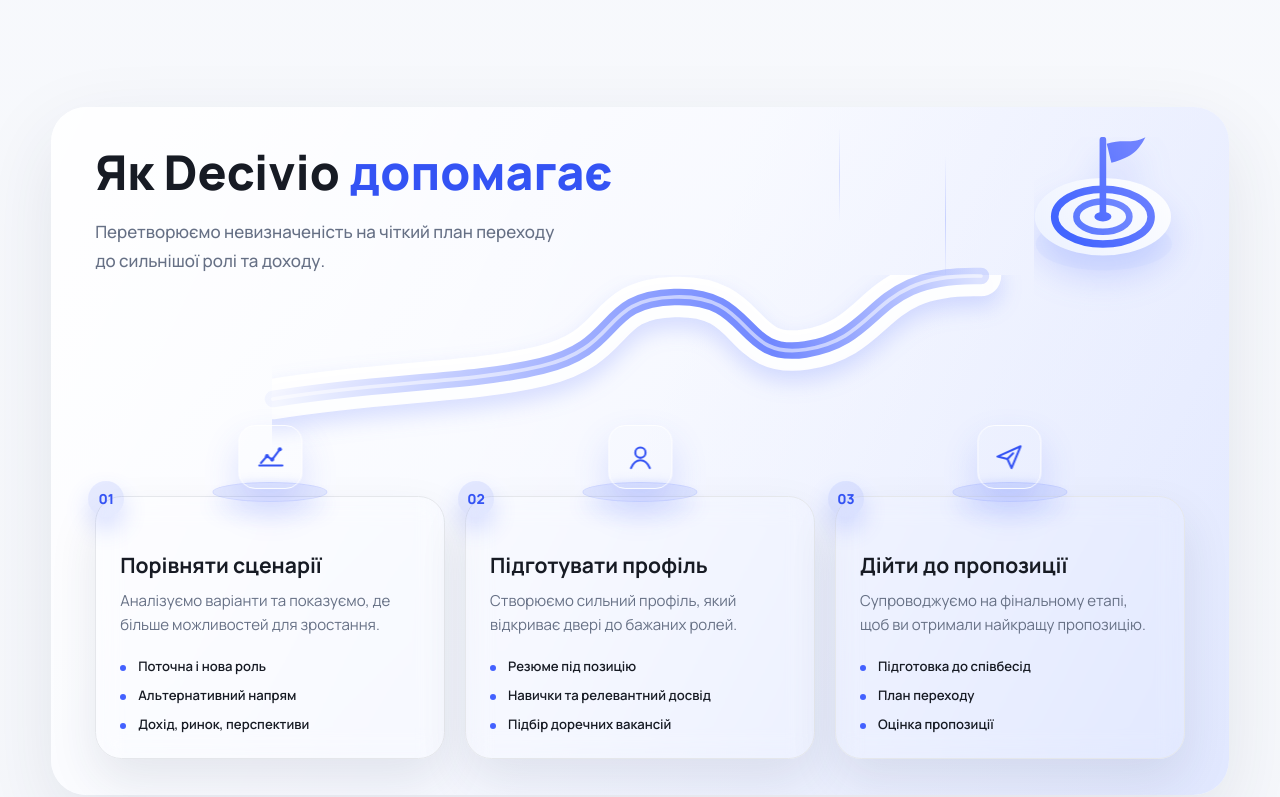
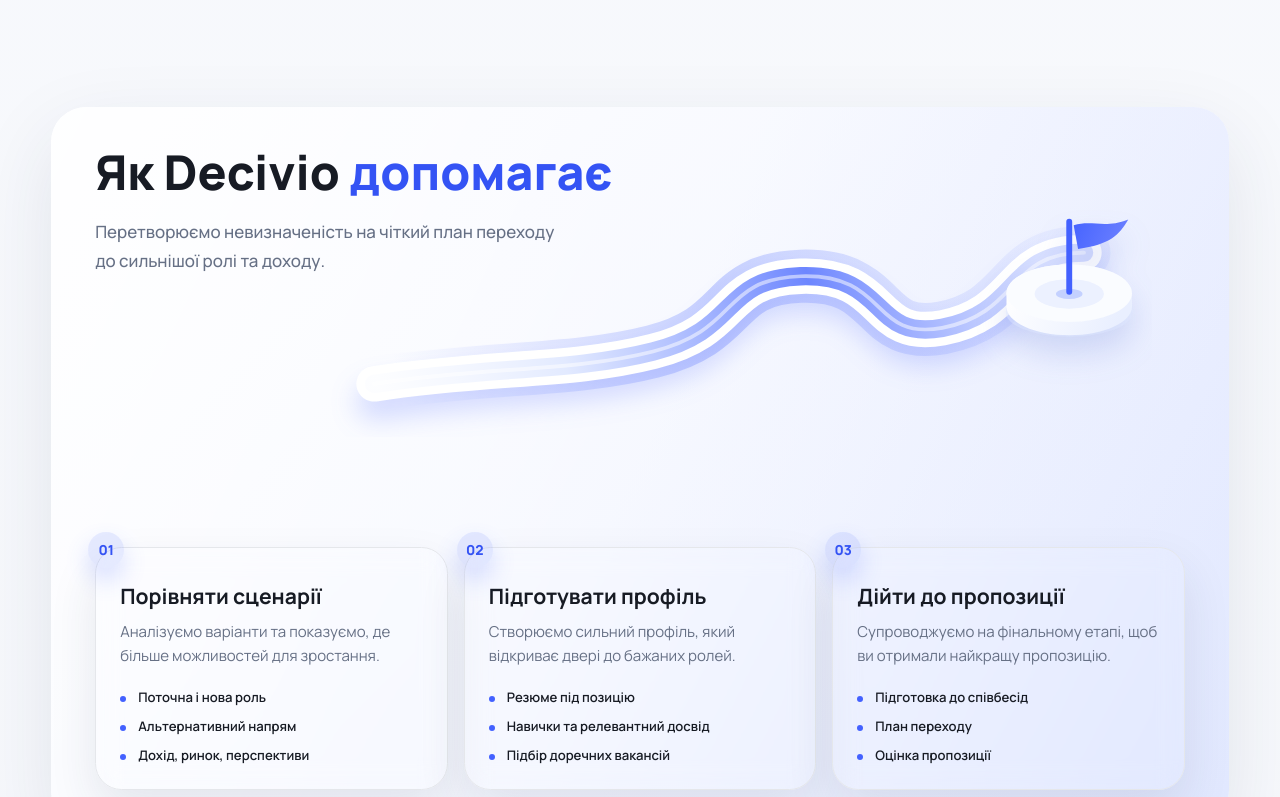
Before and after one commit to metalslasher/decivio-saas, a Next.js app: page / in a window 1280 px wide. Shown: the part 5984-6781 px from the top of the page. Built offline with nearby package versions, Linux system fonts and the light colour scheme; no server answers.

Commit message:
Clean up homepage help visual

```diff
--- a/src/app/page.tsx
+++ b/src/app/page.tsx
@@ -145,25 +145,19 @@ const careerHelpStages = [
     step: "01",
     title: "Порівняти сценарії",
     description: "Аналізуємо варіанти та показуємо, де більше можливостей для зростання.",
-    bullets: ["Поточна і нова роль", "Альтернативний напрям", "Дохід, ринок, перспективи"],
-    icon: "chart",
-    accentClass: "bg-[rgba(67,97,255,0.12)] text-[var(--accent-strong)]"
+    bullets: ["Поточна і нова роль", "Альтернативний напрям", "Дохід, ринок, перспективи"]
   },
   {
     step: "02",
     title: "Підготувати профіль",
     description: "Створюємо сильний профіль, який відкриває двері до бажаних ролей.",
-    bullets: ["Резюме під позицію", "Навички та релевантний досвід", "Підбір доречних вакансій"],
-    icon: "profile",
-    accentClass: "bg-[rgba(67,97,255,0.12)] text-[var(--accent-strong)]"
+    bullets: ["Резюме під позицію", "Навички та релевантний досвід", "Підбір доречних вакансій"]
   },
   {
     step: "03",
     title: "Дійти до пропозиції",
     description: "Супроводжуємо на фінальному етапі, щоб ви отримали найкращу пропозицію.",
-    bullets: ["Підготовка до співбесід", "План переходу", "Оцінка пропозиції"],
-    icon: "send",
-    accentClass: "bg-[rgba(67,97,255,0.12)] text-[var(--accent-strong)]"
+    bullets: ["Підготовка до співбесід", "План переходу", "Оцінка пропозиції"]
   }
 ] as const;
 
@@ -802,75 +796,6 @@ function FeatureStackCard({ item, index }: { item: FeatureShowcase; index: numbe
   );
 }
 
-type CareerHelpStage = (typeof careerHelpStages)[number];
-
-function CareerStageIcon({ icon }: { icon: CareerHelpStage["icon"] }) {
-  if (icon === "chart") {
-    return (
-      <svg viewBox="0 0 42 42" className="h-9 w-9 fill-none" aria-hidden="true">
-        <path d="M8 31h27" stroke="currentColor" strokeWidth="2.4" strokeLinecap="round" />
-        <path d="M10 28l7-8 6 4 9-12" stroke="currentColor" strokeWidth="2.4" strokeLinecap="round" strokeLinejoin="round" />
-        <circle cx="17" cy="20" r="2.4" fill="currentColor" />
-        <circle cx="23" cy="24" r="2.4" fill="currentColor" />
-        <circle cx="32" cy="12" r="2.4" fill="currentColor" />
-      </svg>
-    );
-  }
-
-  if (icon === "profile") {
-    return (
-      <svg viewBox="0 0 42 42" className="h-9 w-9 fill-none" aria-hidden="true">
-        <circle cx="21" cy="16" r="6" stroke="currentColor" strokeWidth="2.4" />
-        <path d="M10 34c2.6-6.2 6.4-9.2 11-9.2s8.4 3 11 9.2" stroke="currentColor" strokeWidth="2.4" strokeLinecap="round" />
-      </svg>
-    );
-  }
-
-  return (
-    <svg viewBox="0 0 42 42" className="h-9 w-9 fill-none" aria-hidden="true">
-      <path
-        d="M7 20.5 34 8.5 23.5 34l-4.8-10.7L7 20.5Z"
-        stroke="currentColor"
-        strokeWidth="2.4"
-        strokeLinecap="round"
-        strokeLinejoin="round"
-      />
-      <path d="m18.7 23.3 6.6-6.6" stroke="currentColor" strokeWidth="2.4" strokeLinecap="round" />
-    </svg>
-  );
-}
-
-function CareerTargetGraphic() {
-  return (
-    <div className="pointer-events-none absolute right-[2%] top-0 hidden h-52 w-52 lg:block" aria-hidden="true">
-      <svg viewBox="0 0 220 220" className="h-full w-full overflow-visible fill-none">
-        <defs>
-          <linearGradient id="career-target-gradient" x1="54" x2="160" y1="138" y2="38" gradientUnits="userSpaceOnUse">
-            <stop stopColor="#eef3ff" />
-            <stop offset="1" stopColor="#ffffff" />
-          </linearGradient>
-          <linearGradient id="career-target-accent" x1="68" x2="155" y1="123" y2="62" gradientUnits="userSpaceOnUse">
-            <stop stopColor="#4265ff" />
-            <stop offset="1" stopColor="#6f82ff" />
-          </linearGradient>
-          <filter id="career-target-shadow" x="0" y="0" width="220" height="220" colorInterpolationFilters="sRGB">
-            <feDropShadow dx="0" dy="22" stdDeviation="18" floodColor="#4361ff" floodOpacity="0.2" />
-          </filter>
-        </defs>
-        <ellipse cx="113" cy="145" rx="72" ry="28" fill="#dfe7ff" opacity="0.5" />
-        <g filter="url(#career-target-shadow)">
-          <ellipse cx="112" cy="116" rx="72" ry="41" fill="url(#career-target-gradient)" />
-          <ellipse cx="112" cy="116" rx="51" ry="29" stroke="url(#career-target-accent)" strokeWidth="8" />
-          <ellipse cx="112" cy="116" rx="28" ry="16" stroke="url(#career-target-accent)" strokeWidth="7" opacity="0.88" />
-          <ellipse cx="112" cy="116" rx="9" ry="5" fill="url(#career-target-accent)" />
-          <path d="M112 113V35" stroke="url(#career-target-accent)" strokeWidth="7" strokeLinecap="round" />
-          <path d="M116 39c17-6 25 1 41-7-7 13-13 21-36 27-2-7-3-13-5-20Z" fill="url(#career-target-accent)" />
-        </g>
-      </svg>
-    </div>
-  );
-}
-
 function CareerHelpSection() {
   return (
     <section className="relative mx-auto mt-12 max-w-[80rem] md:mt-16" aria-labelledby="career-help-title">
@@ -890,63 +815,19 @@ function CareerHelpSection() {
             </p>
           </div>
 
-          <CareerTargetGraphic />
+          <div
+            className="pointer-events-none absolute right-[4%] top-[5.5rem] z-10 hidden h-[15.5rem] w-[74%] bg-contain bg-center bg-no-repeat lg:block"
+            style={{ backgroundImage: "url('/graphics/career-path-flag.svg')" }}
+            aria-hidden="true"
+          />
 
-          <svg
-            viewBox="0 0 1180 320"
-            className="pointer-events-none absolute left-[3%] top-[7.2rem] z-10 hidden h-[15rem] w-[94%] lg:block"
-            fill="none"
-            aria-hidden="true"
-          >
-            <defs>
-              <linearGradient id="career-help-road" x1="104" x2="1040" y1="236" y2="76" gradientUnits="userSpaceOnUse">
-                <stop stopColor="rgba(67,97,255,0.05)" />
-                <stop offset="0.35" stopColor="rgba(67,97,255,0.42)" />
-                <stop offset="0.7" stopColor="rgba(67,97,255,0.76)" />
-                <stop offset="1" stopColor="rgba(67,97,255,0.18)" />
-              </linearGradient>
-              <filter id="career-help-road-glow" x="0" y="0" width="1180" height="320" colorInterpolationFilters="sRGB">
-                <feDropShadow dx="0" dy="14" stdDeviation="14" floodColor="#4361ff" floodOpacity="0.2" />
-              </filter>
-            </defs>
-            <path
-              d="M100 236C248 212 362 215 458 192C566 166 535 103 635 100C742 96 720 184 810 170C914 154 894 68 1044 72"
-              stroke="rgba(255,255,255,0.94)"
-              strokeWidth="54"
-              strokeLinecap="round"
-              filter="url(#career-help-road-glow)"
-            />
-            <path
-              d="M100 236C248 212 362 215 458 192C566 166 535 103 635 100C742 96 720 184 810 170C914 154 894 68 1044 72"
-              stroke="url(#career-help-road)"
-              strokeWidth="22"
-              strokeLinecap="round"
-            />
-            <path
-              d="M100 236C248 212 362 215 458 192C566 166 535 103 635 100C742 96 720 184 810 170C914 154 894 68 1044 72"
-              stroke="rgba(255,255,255,0.55)"
-              strokeWidth="5"
-              strokeLinecap="round"
-            />
-          </svg>
-
-          <div className="pointer-events-none absolute right-[24%] top-12 hidden h-32 w-px bg-[linear-gradient(180deg,rgba(67,97,255,0),rgba(67,97,255,0.24),rgba(67,97,255,0))] lg:block" aria-hidden="true" />
-          <div className="pointer-events-none absolute right-[33%] top-5 hidden h-24 w-px bg-[linear-gradient(180deg,rgba(67,97,255,0),rgba(67,97,255,0.18),rgba(67,97,255,0))] lg:block" aria-hidden="true" />
-
-          <div className="relative z-20 mt-20 grid min-w-0 gap-x-5 gap-y-16 md:grid-cols-3 md:gap-y-5 lg:mt-[13.8rem]">
+          <div className="relative z-20 mt-9 grid min-w-0 gap-4 md:mt-16 md:grid-cols-3 lg:mt-[17rem]">
             {careerHelpStages.map((stage) => (
               <article
                 key={stage.title}
-                className="relative min-w-0 rounded-[1.65rem] border border-white/78 bg-white/72 px-5 pb-6 pt-14 shadow-[0_22px_48px_rgba(35,48,78,0.1)] backdrop-blur-md md:min-h-[15rem] md:px-6"
+                className="relative min-w-0 rounded-[1.65rem] border border-white/78 bg-white/72 px-5 pb-6 pt-8 shadow-[0_22px_48px_rgba(35,48,78,0.1)] backdrop-blur-md md:min-h-[14rem] md:px-6 md:pt-9"
               >
-                <div className="absolute -top-[4.5rem] left-1/2 flex -translate-x-1/2 flex-col items-center" aria-hidden="true">
-                  <div className="relative z-10 flex h-16 w-16 items-center justify-center rounded-[1.05rem] border border-white/85 bg-white/82 text-[var(--accent-strong)] shadow-[0_18px_36px_rgba(67,97,255,0.18)] backdrop-blur-sm">
-                    <CareerStageIcon icon={stage.icon} />
-                  </div>
-                  <div className="mt-[-0.45rem] h-5 w-[7.2rem] rounded-[50%] border border-[rgba(67,97,255,0.1)] bg-[rgba(67,97,255,0.12)] shadow-[0_12px_22px_rgba(67,97,255,0.12)]" />
-                </div>
-
-                <span className={`absolute -left-2 -top-4 flex h-9 w-9 items-center justify-center rounded-full font-display text-[0.86rem] font-extrabold shadow-[0_12px_24px_rgba(67,97,255,0.2)] ${stage.accentClass}`}>
+                <span className="absolute -left-2 -top-4 flex h-9 w-9 items-center justify-center rounded-full bg-[rgba(67,97,255,0.12)] font-display text-[0.86rem] font-extrabold text-[var(--accent-strong)] shadow-[0_12px_24px_rgba(67,97,255,0.2)]">
                   {stage.step}
                 </span>
 
```
Also changed, not shown: public/graphics/career-path-flag.svg (added).
